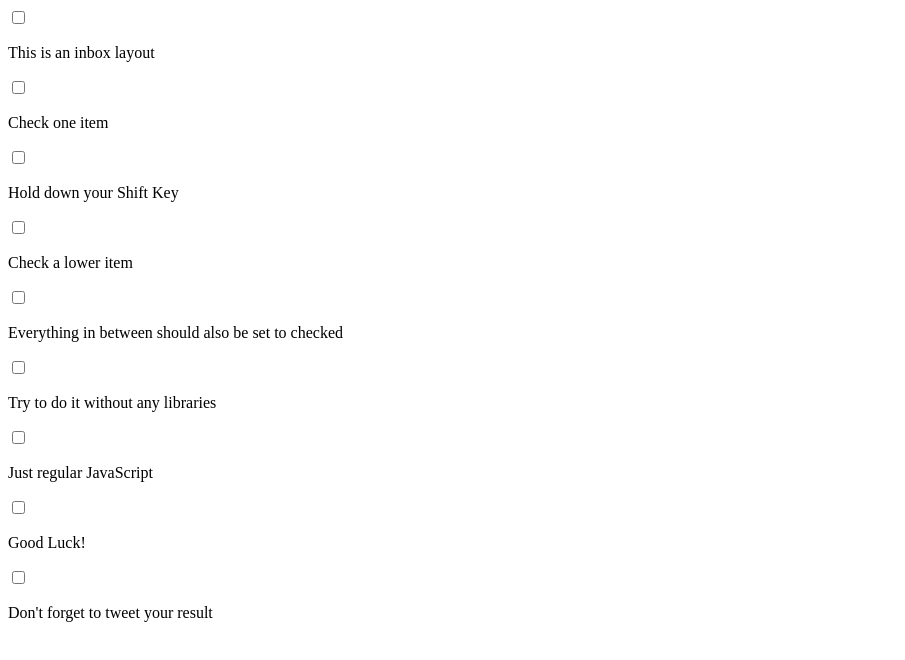
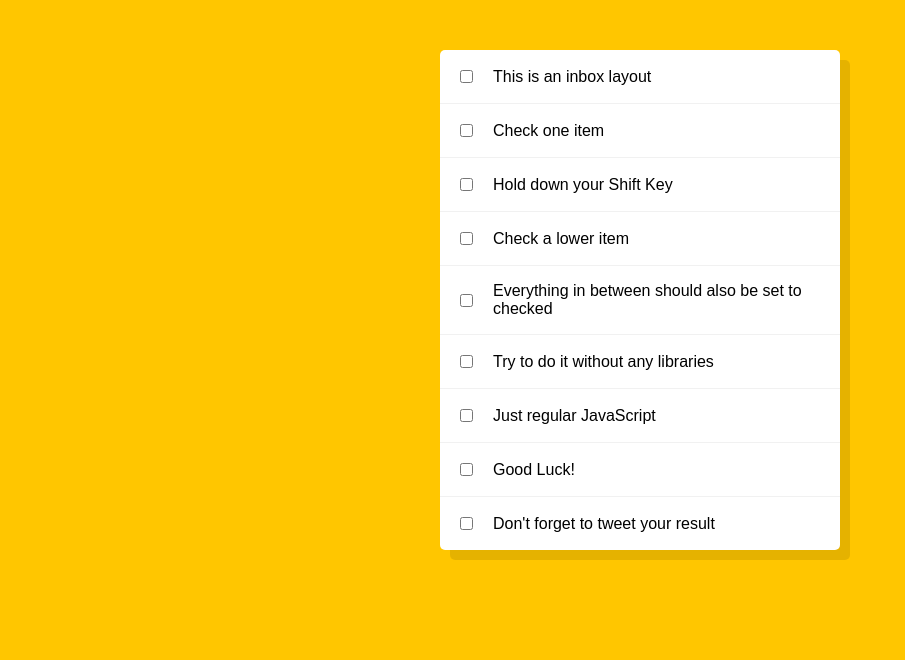
Before and after one commit to Kouzin1/Hold-Shift-and-Check-box, a plain HTML site: page index.html in a window 1280 px wide. Shown: the whole page, without its empty margins (0-905 px from the left). Drawn offline with Linux system fonts and the light colour scheme.

Commit message:
Css Styling

```diff
--- a/index.html
+++ b/index.html
@@ -5,6 +5,7 @@
     <meta name="viewport" content="width=device-width, initial-scale=1.0" />
     <title>Hold Shift to Check Multiple Checkboxes</title>
     <link rel="icon" href="https://fav.farm/🔥" />
+    <link rel="stylesheet" href="style.css" />
   </head>
   <body>
     <div class="inbox">
--- /dev/null
+++ b/style.css
@@ -0,0 +1,31 @@
+html {
+  font-family: sans-serif;
+  background: #ffc600;
+}
+
+.inbox {
+  max-width: 400px;
+  margin: 50px auto;
+  background: white;
+  border-radius: 5px;
+  box-shadow: 10px 10px 0 rgba(0, 0, 0, 0.1);
+}
+
+.item {
+  display: flex;
+  align-items: center;
+  border-bottom: 1px solid #f1f1f1;
+}
+
+.item:last-child {
+  border-bottom: 0;
+}
+
+input.checked + p {
+  background: #f9f9f9;
+  text-decoration: line-through;
+}
+
+input[type="checkbox"] {
+  margin: 20px;
+}
```
